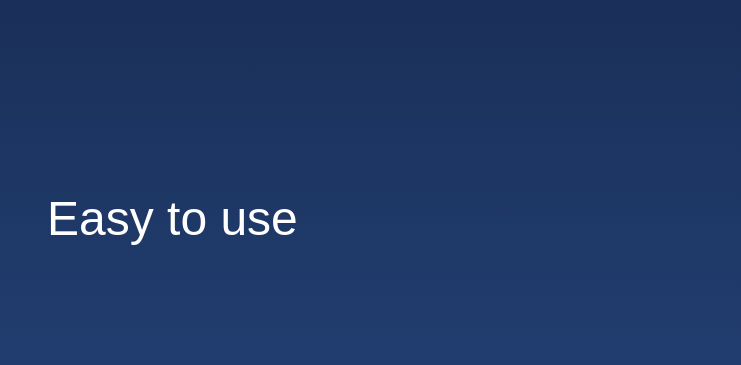
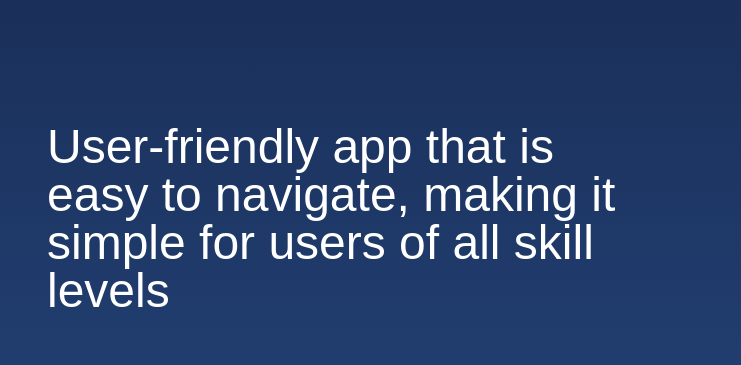
Before and after one commit to 3D-Whiteboard/website, a plain HTML site: page index.html in a window 1280 px wide. Shown: the part 1320-1685 px from the top of the page, 0-741 px from the left. Drawn offline with Linux system fonts and the light colour scheme.

Commit message:
Update index.html

```diff
--- a/index.html
+++ b/index.html
@@ -138,7 +138,7 @@
 
         <div class="hero sidebar-container">
             <div class="hero__cta sidebar">
-              <h2>Easy to use</h2>
+              <h2>User-friendly app that is easy to navigate, making it simple for users of all skill levels</h2>
             </div>
             <video loop autoplay muted alt="hero image" class="hero__image not-sidebar" style="width: 33.33%;">
               <source src="/web/video2.mp4" type="video/mp4">
```
